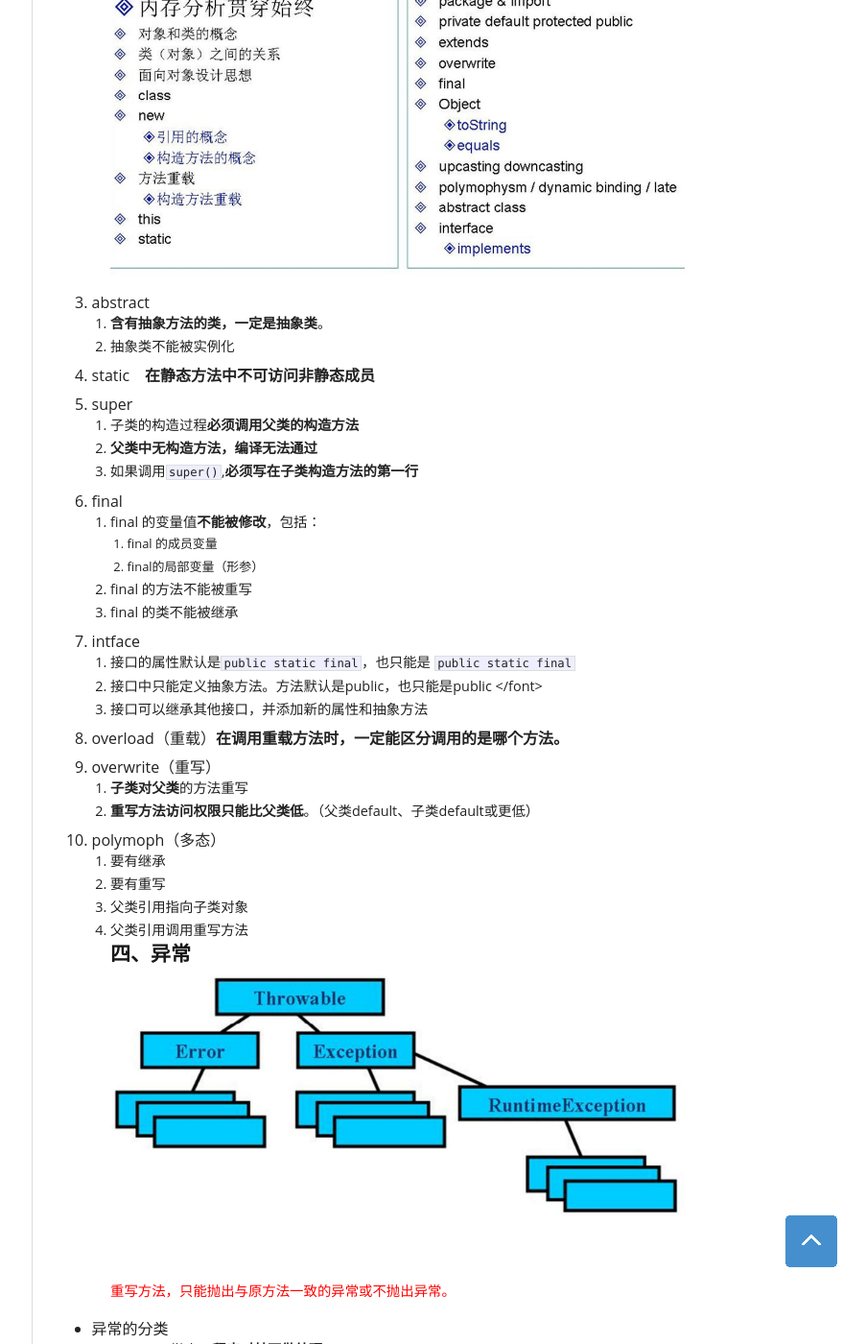
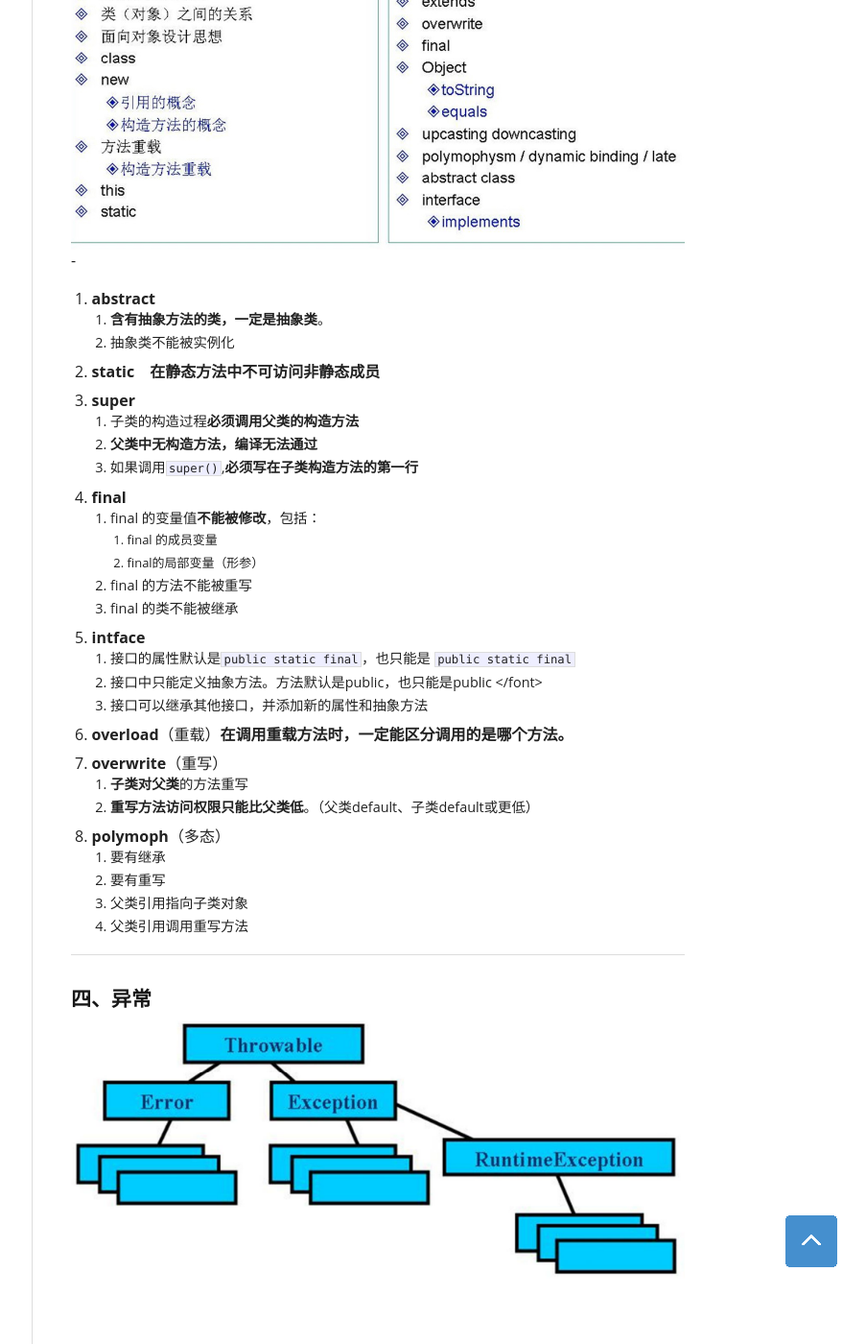
Before and after one commit to fmeng/fmeng.github.io, a Jekyll site: the page built from _posts/2016-07-06-javase-1.md, in a window 1280 px wide and 1400 px high, scrolled down 1416 px. Shown: the whole window at 96% size, without its empty margins (377-1280 px from the left). Built offline with Jekyll 4.4.1, drawn with Linux system fonts in a browser that asks for light colours; Markdown is read by kramdown in place of the engine named in the settings; comment, search, counter and statistics services are not loaded.

Commit message:
javase review 调整格式

```diff
--- a/_posts/2016-07-06-javase-1.md
+++ b/_posts/2016-07-06-javase-1.md
@@ -9,7 +9,7 @@ categories:
 #### 一、数据类型 ####
 <br/>
 ![](/img/javase11.jpg)
-
+-
 1. **超出数据类型的表示范围**，必须在后面添加数据类型的表示图标。<br/>
      <font color=red>`long j = 8888888888l;`&emsp;`float f = 12.3f;`</font>
 2. **默认数据类型**<br/>1.3 默认为double，123 默认为int。
@@ -25,47 +25,55 @@ categories:
 		int [] arr2 = new int [] {1,2,3};
 		int [] arr3 = {1,3};
 
+-------
 #### 二、访问权限 ####
 1. Method 和 Field 的访问权限<br/>
 ![](/img/javase12.jpg)
+-
 2. Class的权限修饰符
 	1. 只可以用`public`和`default`
 	2. `public`类可以在任意地方被访问
 	3. `default`只可以被同一包的类访问
+
+-------
 #### 三、关键字 ####
+
 <br/>
-![](/img/javase13.jpg)<br/>
 ![](/img/javase14.jpg)
-
-1. abstract
+-
+1. **abstract**
 	1. **含有抽象方法的类，一定是抽象类**。
 	2. 抽象类不能被实例化
-1. static&emsp;**在静态方法中不可访问非静态成员**
-2. super
+1. **static**&emsp;**在静态方法中不可访问非静态成员**
+2. **super**
 	1. 子类的构造过程**必须调用父类的构造方法**
 	2. **父类中无构造方法，编译无法通过**
 	2. 如果调用`super()`,**必须写在子类构造方法的第一行**
-3. final
+3. **final**
 	1. final 的变量值**不能被修改**，包括：
 		1. final 的成员变量
 		2. final的局部变量（形参）
 	3. final 的方法不能被重写
 	4. final 的类不能被继承
-4. intface<font color=red>
+4. **intface**<font color=red>
 	1. 接口的属性默认是`public static final`，也只能是 `public static final`
 	2. 接口中只能定义抽象方法。方法默认是public，也只能是public   </font>
 	3. 接口可以继承其他接口，并添加新的属性和抽象方法
-5. overload（重载）**在调用重载方法时，一定能区分调用的是哪个方法。**
-1. overwrite（重写）
+5. **overload**（重载）**在调用重载方法时，一定能区分调用的是哪个方法。**
+1. **overwrite**（重写）
 	1. **子类对父类**的方法重写
 	2. **重写方法访问权限只能比父类低**。（父类default、子类default或更低）
-3. polymoph（多态）
+3. **polymoph**（多态）
 	1. 要有继承
 	2. 要有重写
 	3. 父类引用指向子类对象
 	4. 父类引用调用重写方法
+
+--------
 #### 四、异常 ####
-![](/img/javase15.png)<br/>&emsp;<br/><font color=red><b>
+![](/img/javase15.png)<br/>&emsp;<br/>
+-
+<font color=red><b>
 重写方法，只能抛出与原方法一致的异常或不抛出异常。</b></font>
 
 - 异常的分类
```
